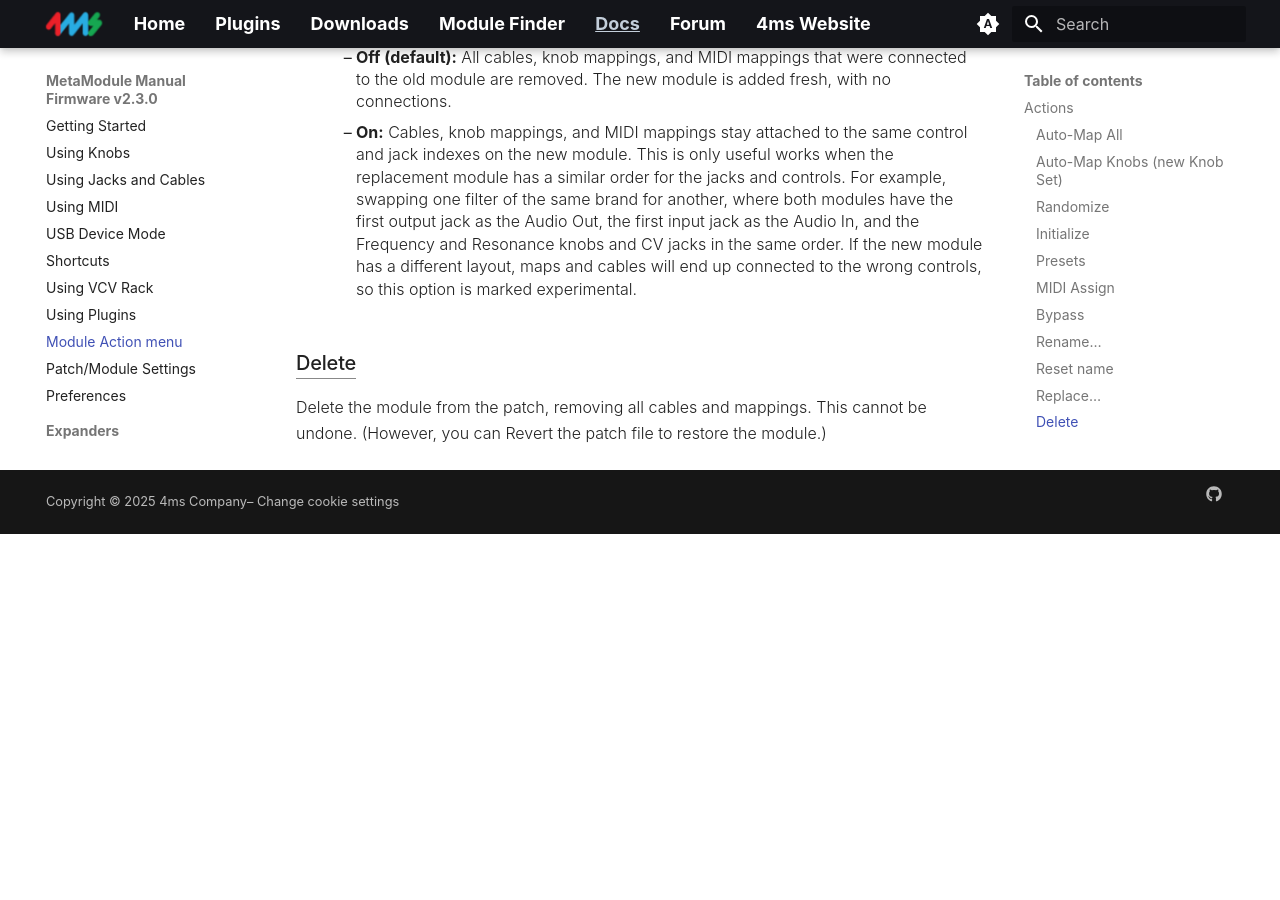
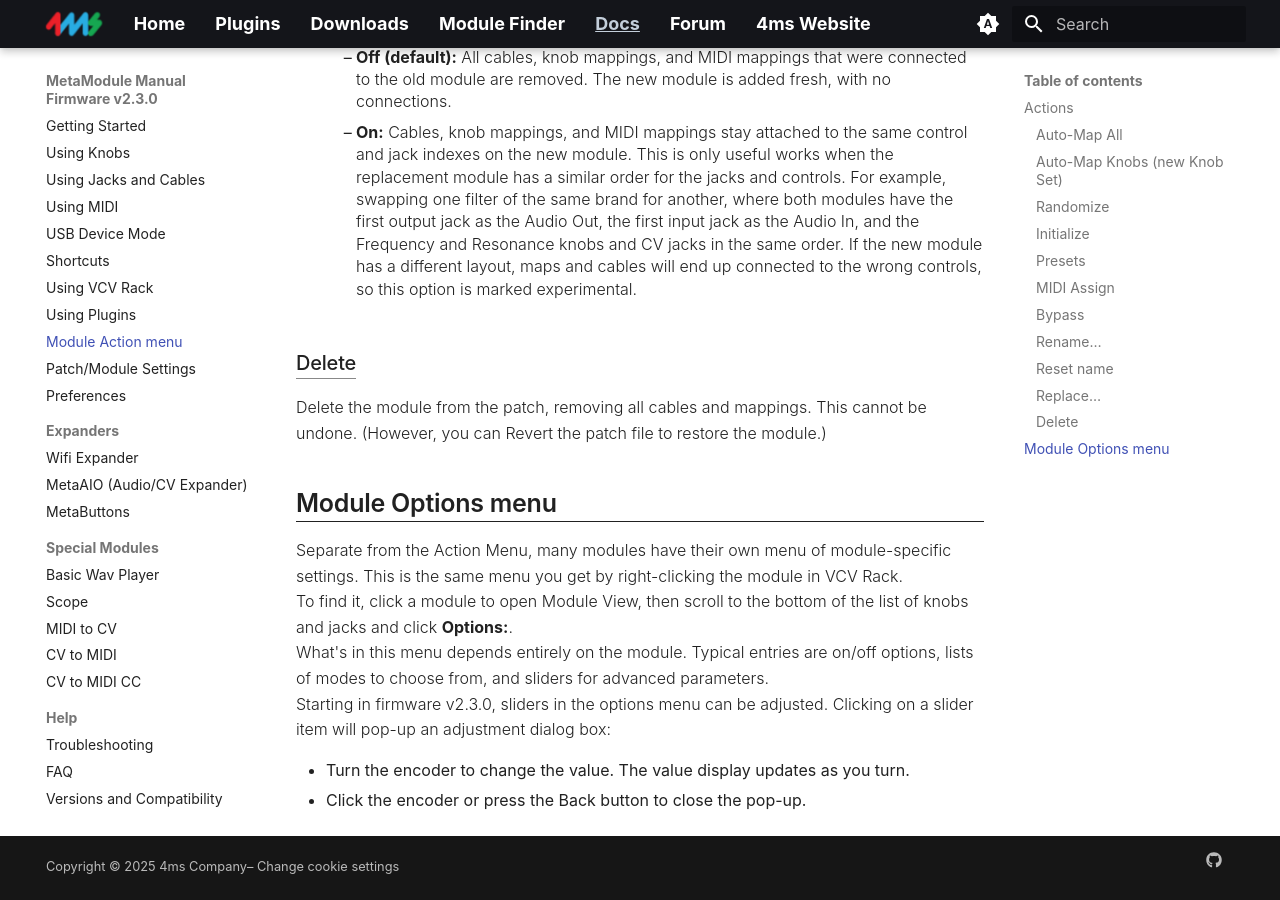
Before and after one commit to 4ms/metamodule-docs-website, an MkDocs documentation site: the page built from docs/action_menu.md, in a window 1280 px wide and 900 px high, scrolled down 2764 px. Built offline with MkDocs 1.6.1 and Material for MkDocs 9.7.7, drawn with Linux system fonts in a browser that asks for light colours; before the commit the page ends 3298 px from its top, so only the background shows below that.

Commit message:
Sliders in module option menu

```diff
--- a/docs/action_menu.md
+++ b/docs/action_menu.md
@@ -118,3 +118,20 @@ confirmation window appears:
 
 Delete the module from the patch, removing all cables and mappings. This cannot
 be undone. (However, you can Revert the patch file to restore the module.)
+
+## Module Options menu
+
+Separate from the Action Menu, many modules have their own menu of module-specific
+settings. This is the same menu you get by right-clicking the module in VCV Rack.
+
+To find it, click a module to open Module View, then scroll to the bottom of the
+list of knobs and jacks and click __Options:__.
+
+What's in this menu depends entirely on the module. Typical entries are on/off
+options, lists of modes to choose from, and sliders for advanced parameters.
+
+Starting in firmware v2.3.0, sliders in the options menu can be adjusted. Clicking
+on a slider item will pop-up an adjustment dialog box:
+
+- Turn the encoder to change the value. The value display updates as you turn.
+- Click the encoder or press the Back button to close the pop-up.
```
